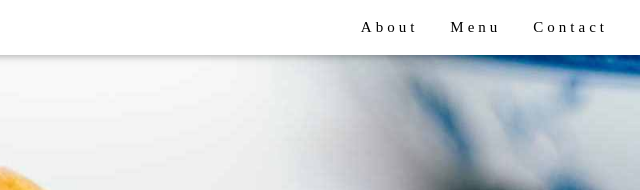
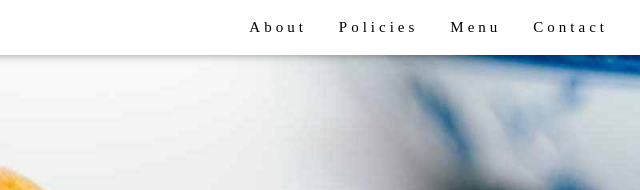
Before and after one commit to valentiniluis/mywebsite, a plain HTML site: page index.html in a window 1280 px wide. Shown: the top 190 px of the page, 640-1280 px from the left. Drawn offline with nearby package versions, Linux system fonts and the light colour scheme.

Commit message:
Adicao menu Policies

```diff
--- a/index.html
+++ b/index.html
@@ -22,6 +22,7 @@ h1, h2, h3, h4, h5, h6 {
     <!-- Right-sided navbar links. Hide them on small screens -->
     <div class="w3-right w3-hide-small">
       <a href="#about" class="w3-bar-item w3-button">About</a>
+      <a href="#policies" class="w3-bar-item w3-button">Policies</a>
       <a href="#menu" class="w3-bar-item w3-button">Menu</a>
       <a href="#contact" class="w3-bar-item w3-button">Contact</a>
     </div>
```
